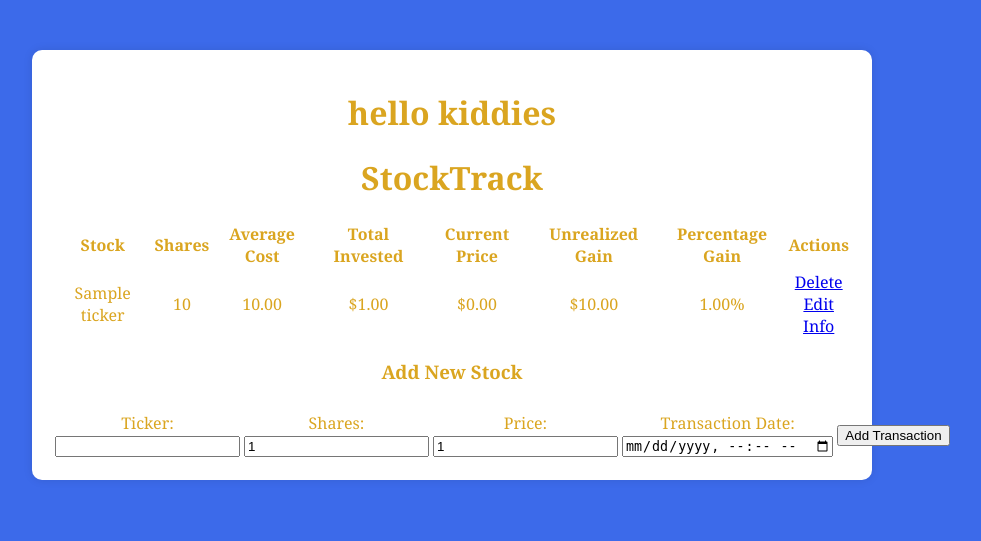
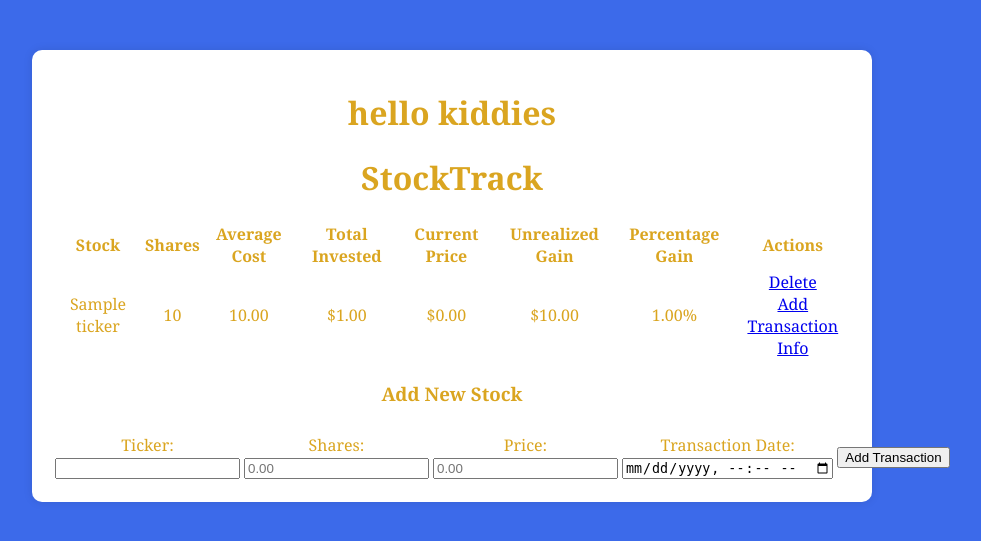
Before and after one commit to treysont1/stocktrack, a Python web app: template templates/index.html in a window 1280 px wide. Shown: the part 22-563 px from the top of the page, without its empty margins (188-1169 px from the left). Run offline with Jinja, Linux system fonts and the light colour scheme; the template is opened without the code that fills it: most values are stand-ins (such as "Sample title", 1, 10 or a date in 2020).

Commit message:
Make clarification edits

```diff
--- a/templates/index.html
+++ b/templates/index.html
@@ -41,7 +41,7 @@
             <td>
                 <a href="/delete/{{stock.id}}">Delete</a>
                 <br/>
-                <a href="/update/{{stock.id}}">Edit</a>
+                <a href="/update/{{stock.id}}">Add Transaction</a>
                 <br/>
                 <a href="/info/{{stock.id}}">Info</a>
             </td>
@@ -53,10 +53,10 @@
         <tr><th></th><h3>Add New Stock</h3></th><tr>
         <form action="/" method="POST">
             <tr>
-                <td> <label for="stock">Ticker:</label> <br> <input type="text" name="stock" id="stock" /> </td>
-                <td> <label for="shares">Shares:</label> <br> <input type="number" step="any" name="shares" id="shares" value="1"/> </td>
-                <td> <label for="price">Price:</label> <br> <input type="number" step="any" name="price" id="xxx" value="1"/> </td>
-                <td> <label for="date">Transaction Date:</label> <br> <input type="datetime-local" step="any" name="date" id="xxx"/> </td>
+                <td> <label for="stock">Ticker:</label> <br> <input type="text" name="stock" id="stock" required/> </td>
+                <td> <label for="shares">Shares:</label> <br> <input type="number" step="any" name="shares" id="shares" placeholder="0.00" required/> </td>
+                <td> <label for="price">Price:</label> <br> <input type="number" step="any" name="price" id="price" placeholder="0.00" required/> </td>
+                <td> <label for="date">Transaction Date:</label> <br> <input type="datetime-local" name="date" id="date_bought" required/> </td>
                 <td> <input type="submit" value="Add Transaction" id="button_add" /> </td>
             </tr>
         </form>
```
